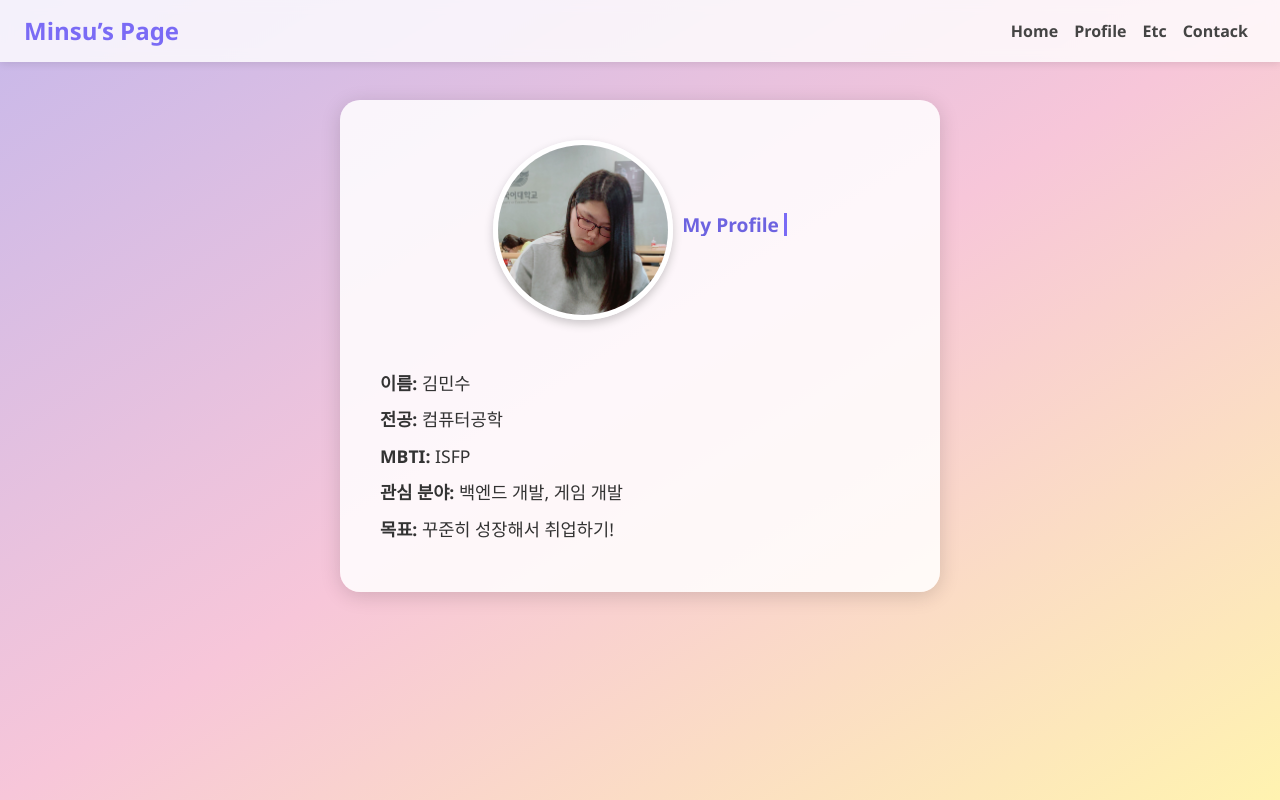
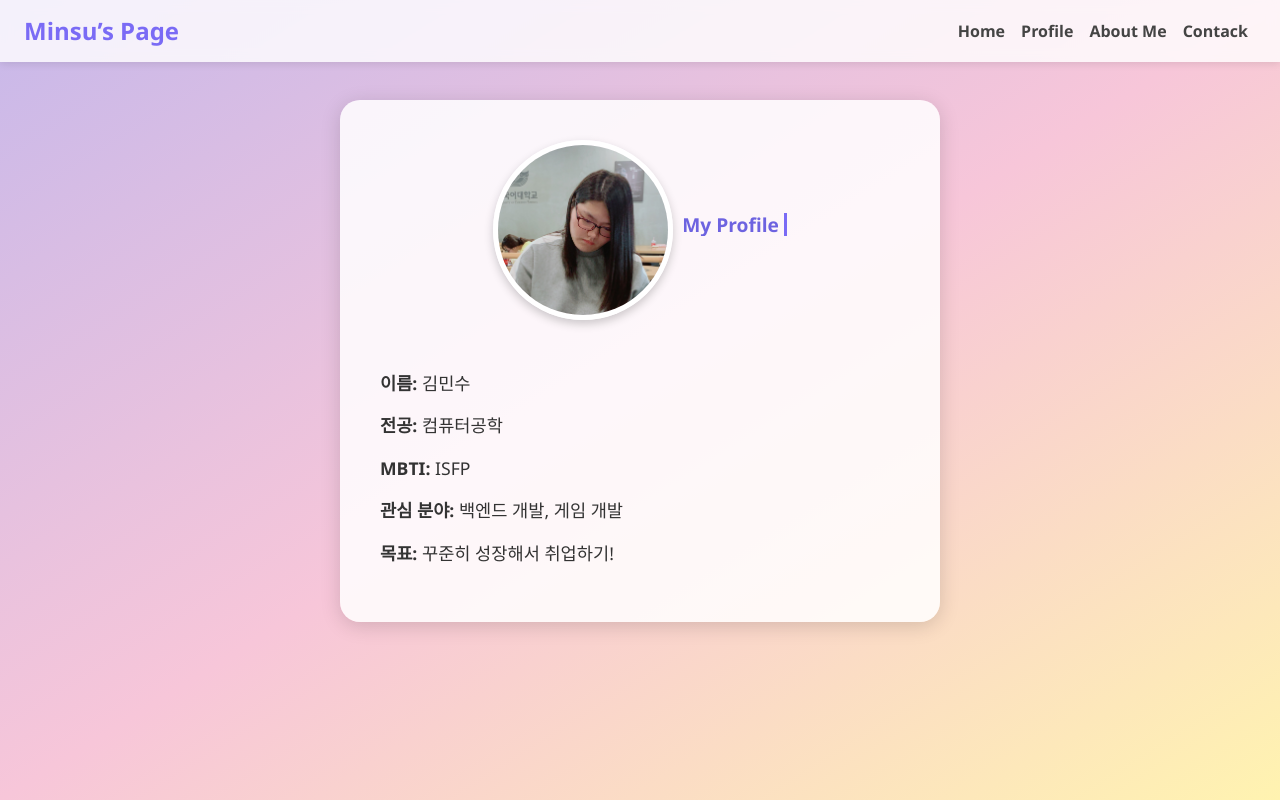
Before and after one commit to pjh813/introduce_test, a plain HTML site: page fnd/static/ms_profile.html in a window 1280 px wide. Drawn offline with nearby package versions, Linux system fonts and the light colour scheme.

Commit message:
minsu page name 수정

```diff
--- a/fnd/static/ms_profile.html
+++ b/fnd/static/ms_profile.html
@@ -87,7 +87,7 @@
       text-align: left;
       padding: 0 10px;
     }
-    .profile-info p {
+    .profile-info {
       font-size: 1.1rem;
       margin-bottom: 10px;
       opacity: 0;
@@ -118,7 +118,7 @@
         <ul class="navbar-nav">
           <li class="nav-item"><a class="nav-link" href="ms_home.html">Home</a></li>
           <li class="nav-item"><a class="nav-link" href="ms_profile.html">Profile</a></li>
-          <li class="nav-item"><a class="nav-link" href="ms_etc.html">Etc</a></li>
+          <li class="nav-item"><a class="nav-link" href="ms_aboutMe.html">About Me</a></li>
           <li class="nav-item"><a class="nav-link" href="ms_contact.html">Contack</a></li>
         </ul>
       </div>
```
Also changed, not shown: fnd/static/ms_contact.html (+1 -1 lines), fnd/static/ms_home.html (+1 -1 lines), fnd/static/ms_aboutMe.html (renamed from fnd/static/ms_etc.html).
